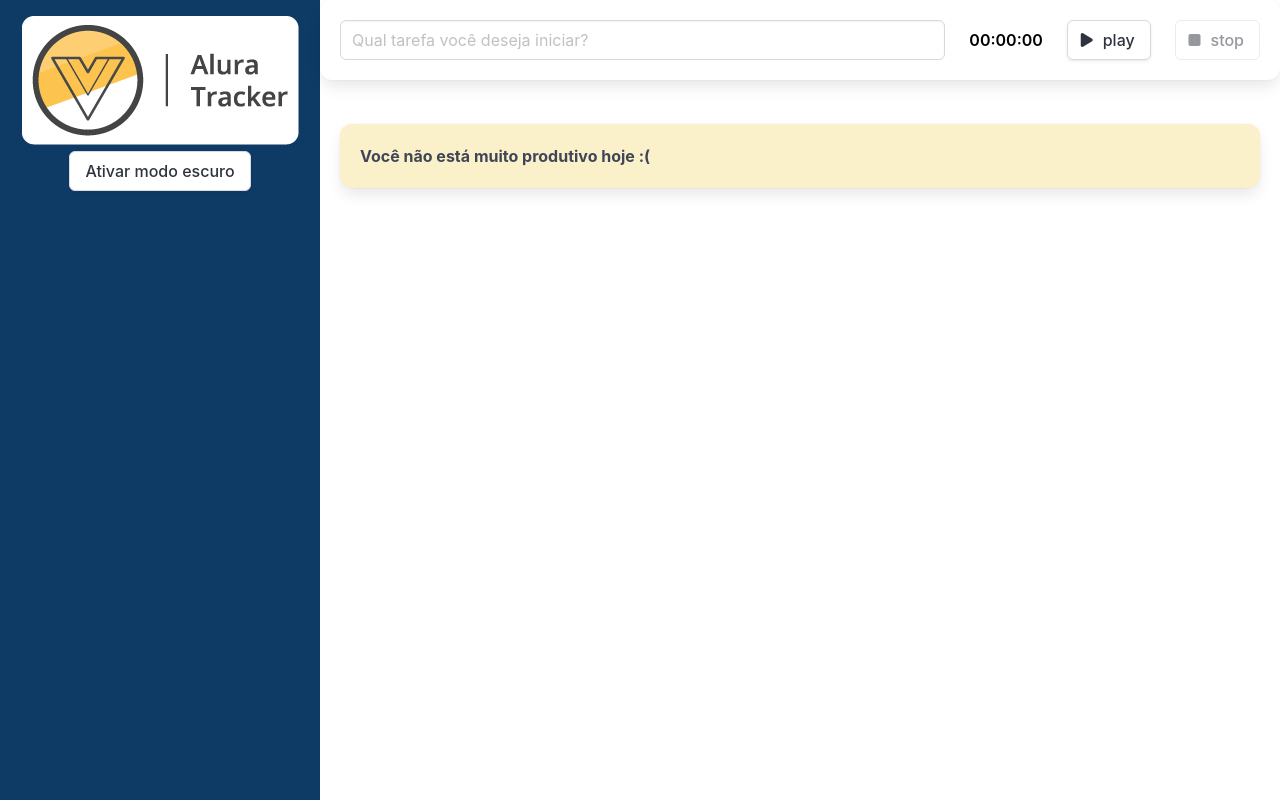
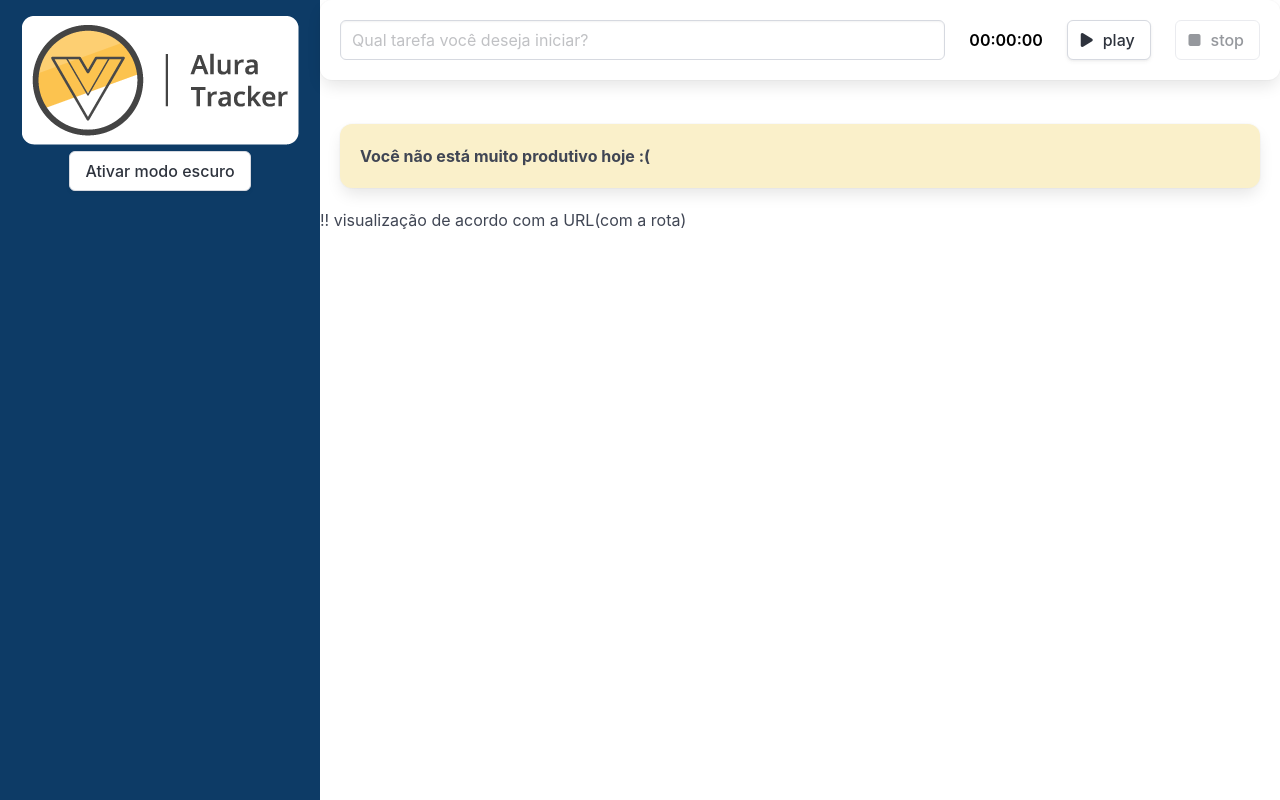
Before and after one commit to AugustoLiberato/alura-tracker, a Vue app: page / in a window 1280 px wide. Built offline with nearby package versions, Linux system fonts and the light colour scheme.

Commit message:
Local de <Tarefa /> mudade em App.vue

```diff
--- a/package.json
+++ b/package.json
@@ -10,7 +10,8 @@
   "dependencies": {
     "@fortawesome/fontawesome-free": "^6.7.2",
     "core-js": "^3.8.3",
-    "vue": "^3.2.13"
+    "vue": "^3.2.13",
+    "vue-router": "^4.5.1"
   },
   "devDependencies": {
     "@typescript-eslint/eslint-plugin": "^5.4.0",
--- a/src/App.vue
+++ b/src/App.vue
@@ -1,17 +1,24 @@
 <template>
+  <!-- main : div principal que tem colunas -->
   <main class=" columns is-gapless is-multiline " :class="{ 'modo-escuro': modoEscuroAtivo }">
+
+    <!--  coluna que é a barra lateral com um quarto-->
     <div class="column is-one-quarter">
       <BarraLateral @aoTemaAlterado="trocarTema"/>
     </div>
+
+    <!-- coluna com 3 quartos -->
     <div class="column is-three-quarter conteudo">
       <Formulario @aoSalvarTarefa="salvarTarefa"  />
       <div class="lista">
-        <Tarefa v-for="(  tarefa, index ) in tarefas" :key="index" :tarefa="tarefa  "/>
         <Box v-if="listaEstaVazia">
           Você não está muito produtivo hoje :(
         </Box>
+        <Tarefa v-for="(  tarefa, index ) in tarefas" :key="index" :tarefa="tarefa  "/>
       </div>
+      !! visualização de acordo com a URL(com a rota)
     </div>
+
   </main>
 </template>
 
```
Also changed, not shown: 1 other file (tests, documents, lock files or other folders).
